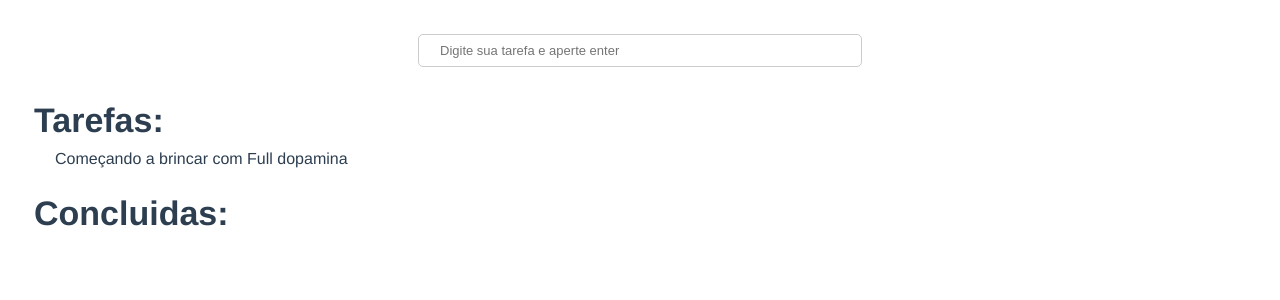
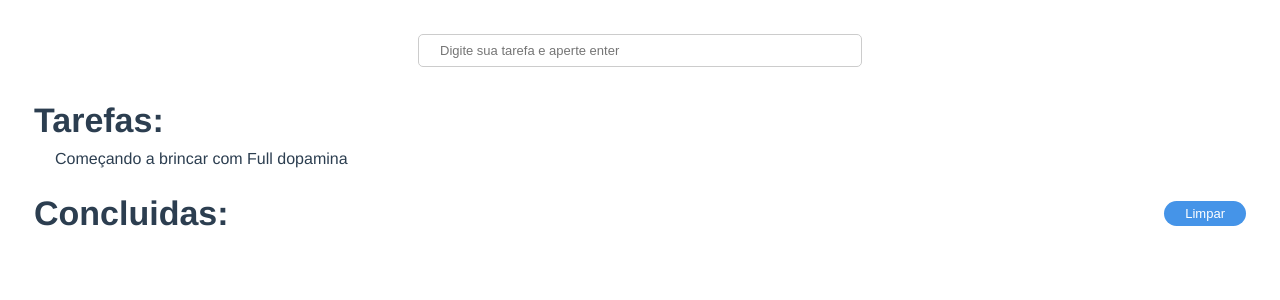
Before and after one commit to gustavorana25/fulldopamina, a Vue app: page / in a window 1280 px wide. Shown: the top 300 px of the page. Built offline with nearby package versions, Linux system fonts and the light colour scheme.

Commit message:
clean done tasks

```diff
--- a/src/App.js
+++ b/src/App.js
@@ -39,6 +39,10 @@ export default {
             saveLocalStorage("todo", this.todos);
             saveLocalStorage("done", this.dones);
         },
+        cleanDoneTasks: function(){
+            this.dones = [];
+            this.updateLocalStorage();
+        },
         addGif: function(){
             this.showGif = true;
             setTimeout(() => {
--- a/src/App.vue
+++ b/src/App.vue
@@ -3,8 +3,18 @@
     <form @submit="addTodo">
       <input class="inputGeneral" v-model="newTodo" type="text" placeholder="Digite sua tarefa e aperte enter" />
     </form>
-    <TodoList :doneTodo="doneTodo" title="Tarefas" v-bind:todos="todos"/>
-    <TodoList :doneTodo="restoreTodo" title="Concluidas" done v-bind:todos="dones"/>
+    <TodoList
+      title="Tarefas"
+      v-bind:todos="todos"
+      :doneTodo="doneTodo"
+    />
+    <TodoList
+      title="Concluidas"
+      v-bind:todos="dones"
+      :doneTodo="restoreTodo"
+      done
+      :clean="cleanDoneTasks"
+    />
     <img v-show="showGif" :src="gif" class="gif" />
   </div>
 </template>
--- a/src/components/TodoList/TodoList.css
+++ b/src/components/TodoList/TodoList.css
@@ -1,5 +1,27 @@
+
+.headerList{
+  display: flex;
+  align-items: center;
+  justify-content: center;
+}
+
+button{
+  border: 0;
+  padding: 5px 21px;
+  border-radius: 21px;
+  font-size: 13px;
+  background: #4594e8;
+  color: white;
+  cursor: pointer;
+}
+
+button:hover{
+  background: #65adf9;
+}
+
 h1{
   font-size: 34px;
+  margin-right: auto;
 }
 
 .list:not(:first-of-type){
--- a/src/components/TodoList/TodoList.js
+++ b/src/components/TodoList/TodoList.js
@@ -5,5 +5,6 @@ export default {
         title: String,
         done: Boolean,
         doneTodo: Function,
+        clean: Function
     }
 }
--- a/src/components/TodoList/TodoList.vue
+++ b/src/components/TodoList/TodoList.vue
@@ -1,6 +1,9 @@
 <template>
   <div class="list">
-    <h1>{{title}}:</h1>
+    <div class="headerList">
+      <h1>{{title}}:</h1>
+      <button v-show="clean" v-on:click="clean()">Limpar</button>
+    </div>
     <ul>
       <li v-bind:class="{ done: done }" v-for="(todo, i) in todos" v-on:click="doneTodo(i)" :key="i">
         {{todo}}
```
